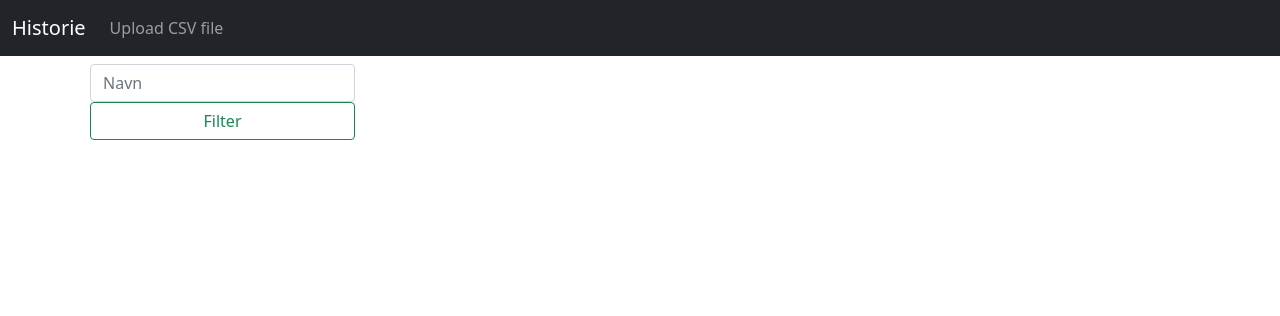
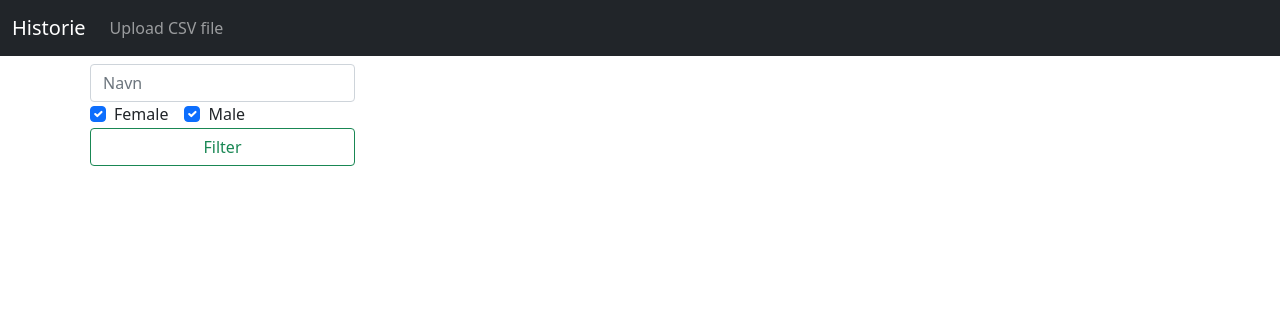
Before and after one commit to DatalogiForAlle/historie, a Django app: page / in a window 1280 px wide. Shown: the top 316 px of the page. Run offline with Django 4.2, Linux system fonts and the light colour scheme.

Commit message:
extended search with gender

```diff
--- a/data/views.py
+++ b/data/views.py
@@ -102,5 +102,8 @@ class SearchResultsListView(ListView):
 
     def get_queryset(self):
         q1 = self.request.GET.get("navn")
+        f = self.request.GET.get("female")
+        m = self.request.GET.get("male")
+        genders = [value for value in [f, m] if value is not None]
 
-        return Person.objects.filter(Q(navn__icontains=q1))
+        return Person.objects.filter(Q(navn__icontains=q1) & Q(køn__in=genders))
--- a/templates/home.html
+++ b/templates/home.html
@@ -7,9 +7,35 @@
 
 <div>
     <form class="d-inline-flex p-2 flex-column" action="{% url 'search_results' %}" method="get">
-        <input class="form-control me-2" type="search" name="navn" placeholder="Navn" aria-label="Search">
+        <input class="form-control me-2" type="search" name="navn" placeholder="Navn" aria-label="navn">
+        <!--sets checkboxes inline-->
+        <div style="display:flex">
+            <div class="form-check form-check-inline">
+                <input class="form-check-input" type="checkbox" name="female" id="inlineCheckbox1" value="f" checked>
+                <label class="form-check-label" for="inlineCheckbox1">Female</label>
+            </div>
+            <div class="form-check form-check-inline">
+                <input class="form-check-input" type="checkbox" name="male" id="inlineCheckbox2" value="m" checked>
+                <label class="form-check-label" for="inlineCheckbox2">Male</label>
+            </div>
+        </div>
+        <!-- ages between
+        <input class="form-control me-2" type="search" name="" placeholder="Navn" aria-label="navn">
+        and
+        <input class="form-control me-2" type="search" name="" placeholder="Navn" aria-label="navn"> -->
+        <!-- <select class="select" multiple>
+            <option value="1">One</option>
+            <option value="2">Two</option>
+            <option value="3">Three</option>
+            <option value="4">Four</option>
+            <option value="5">Five</option>
+            <option value="6">Six</option>
+            <option value="7">Seven</option>
+            <option value="8">Eight</option>
+        </select> -->
         <button class="btn btn-outline-success" type="submit">Filter</button>
     </form>
+
 </div>
 
 {% endblock content %}
```
